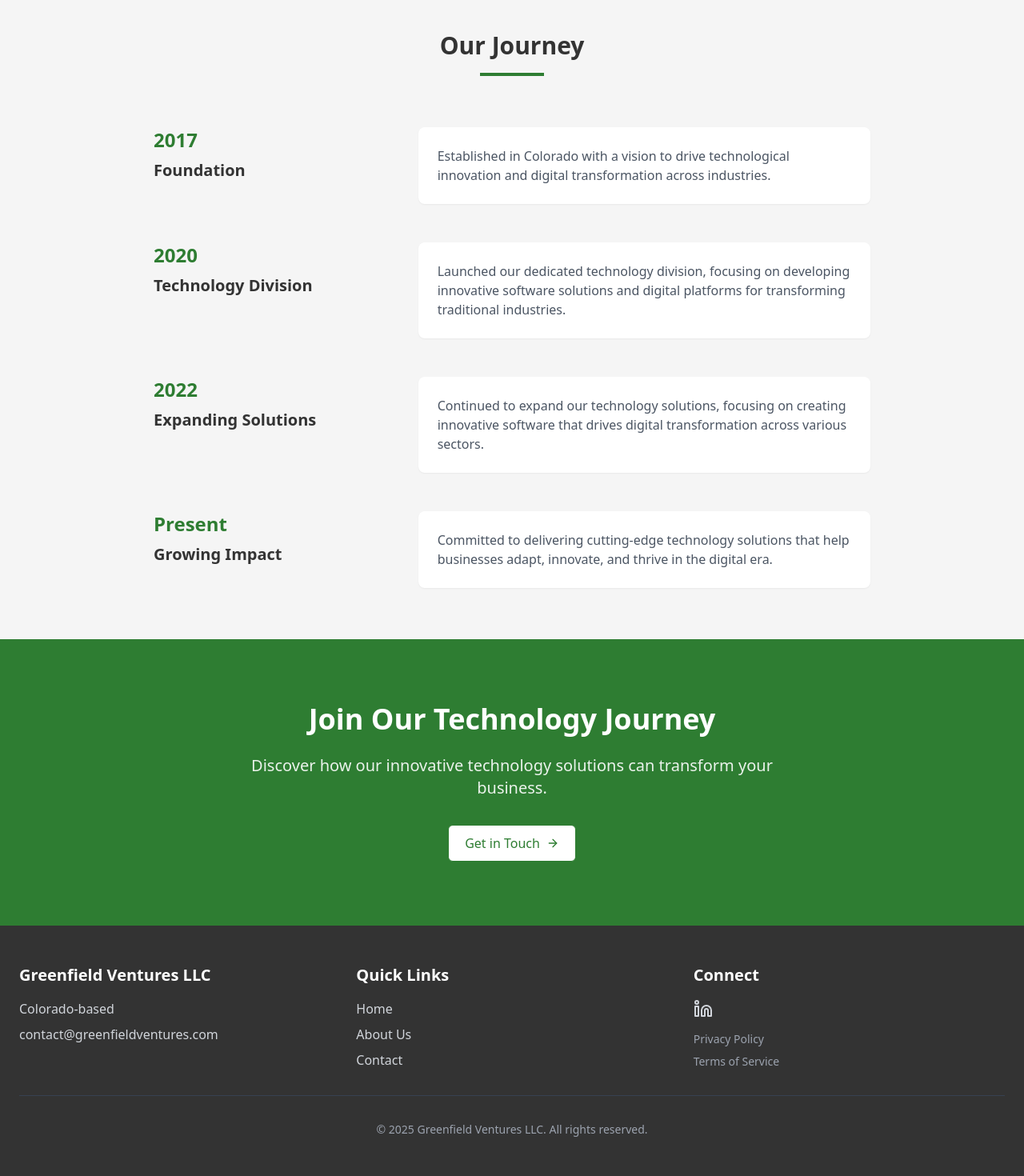
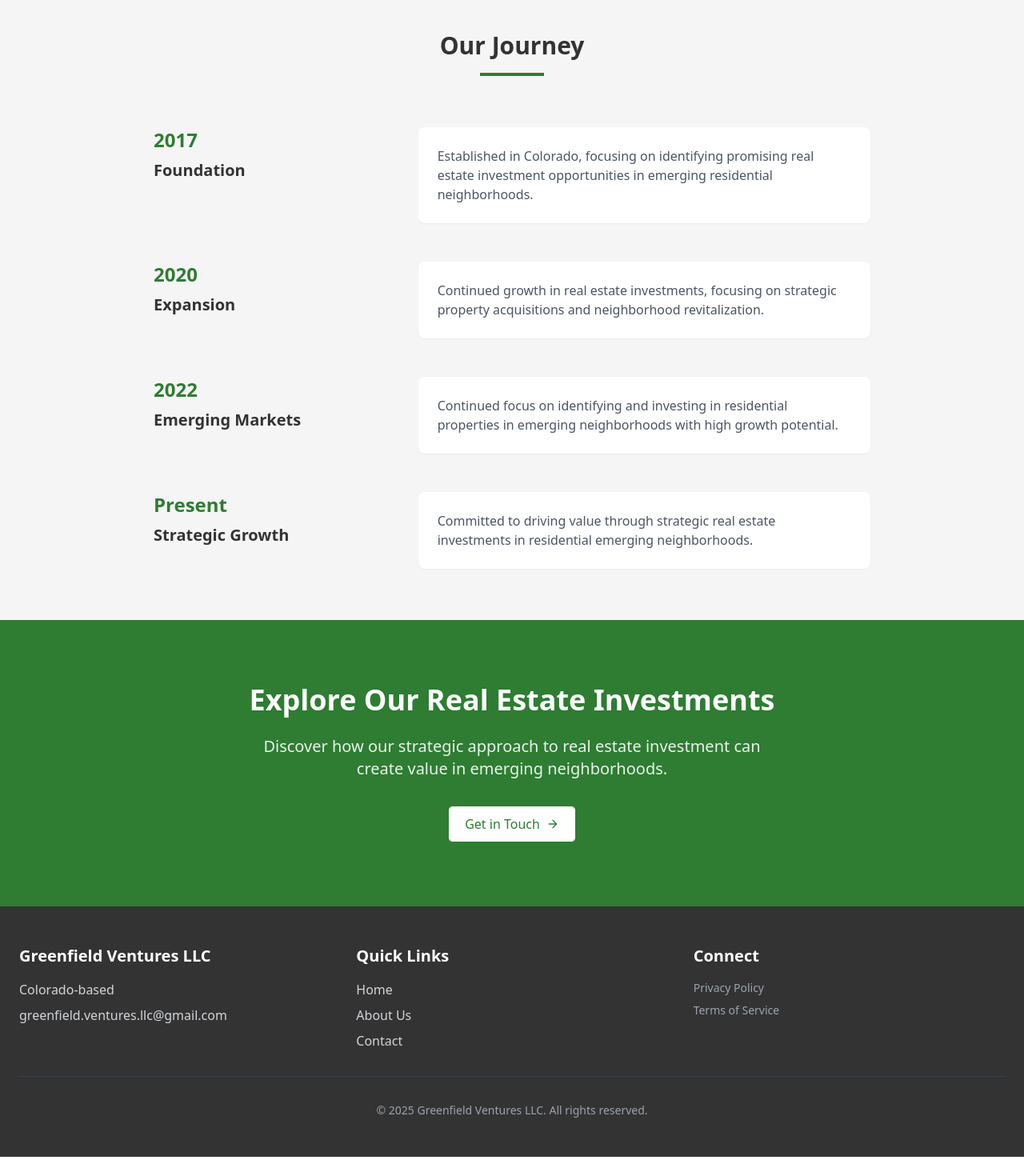
Before and after one commit to eligrinfeld/greenfield-ventures, a React (Vite) app: page /about in a window 1280 px wide. Shown: the part 1025-2495 px from the top of the page at 80% size. After the commit the page ends 2471 px from the top, so only its background shows below. Built offline with nearby package versions, Linux system fonts and the light colour scheme.

Commit message:
Refactor: Update contact and investment info
Update contact email, remove LinkedIn link, and modify investment focus description.

```diff
--- a/src/components/AboutSection.tsx
+++ b/src/components/AboutSection.tsx
@@ -10,7 +10,7 @@ const AboutSection = () => {
           <h2 className="text-3xl md:text-4xl font-bold text-darkgray mb-4">About Us</h2>
           <div className="w-20 h-1 bg-greenfield mx-auto mb-8"></div>
           <p className="text-gray-600 leading-relaxed mb-8 animate-fade-in">
-            Greenfield Ventures LLC is a Colorado-based firm founded in 2017, with a strong focus on developing and delivering cutting-edge technology solutions. In 2020, we launched our technology division, dedicated to creating innovative software and digital platforms that transform traditional industries.
+            Greenfield Ventures LLC is a Colorado-based real estate investment firm founded in 2017. We specialize in identifying and developing residential properties in emerging neighborhoods, driving value through strategic investments.
           </p>
           <Button to="/about" variant="secondary">
             Learn More <ArrowRight className="ml-2 h-4 w-4" />
@@ -23,23 +23,23 @@ const AboutSection = () => {
             <div className="text-greenfield font-bold text-xl mb-2">2017</div>
             <h3 className="text-xl font-semibold text-darkgray mb-3">Founded</h3>
             <p className="text-gray-600">
-              Established in Colorado with a mission to drive technological innovation and digital transformation.
+              Established in Colorado, focusing on identifying promising real estate investment opportunities in emerging residential neighborhoods.
             </p>
           </div>
 
           <div className="bg-lightgray p-8 rounded-lg shadow-sm transition-lift animate-fade-in" style={{ animationDelay: '0.2s' }}>
             <div className="text-greenfield font-bold text-xl mb-2">2020</div>
-            <h3 className="text-xl font-semibold text-darkgray mb-3">Technology Division</h3>
+            <h3 className="text-xl font-semibold text-darkgray mb-3">Strategic Growth</h3>
             <p className="text-gray-600">
-              Launched our dedicated technology division, focusing on developing innovative software solutions.
+              Expanded our real estate investment portfolio, focusing on strategic property acquisitions in up-and-coming areas.
             </p>
           </div>
 
           <div className="bg-lightgray p-8 rounded-lg shadow-sm transition-lift animate-fade-in" style={{ animationDelay: '0.4s' }}>
             <div className="text-greenfield font-bold text-xl mb-2">Present</div>
-            <h3 className="text-xl font-semibold text-darkgray mb-3">Growing Impact</h3>
+            <h3 className="text-xl font-semibold text-darkgray mb-3">Continued Expansion</h3>
             <p className="text-gray-600">
-              Continuing to develop and deliver technology solutions that drive digital transformation across industries.
+              Continuing to drive value through strategic investments in residential emerging neighborhoods across Colorado.
             </p>
           </div>
         </div>
--- a/src/components/Footer.tsx
+++ b/src/components/Footer.tsx
@@ -1,6 +1,5 @@
 
 import { Link } from "react-router-dom";
-import { Linkedin } from "lucide-react";
 
 const Footer = () => {
   const currentYear = new Date().getFullYear();
@@ -14,8 +13,8 @@ const Footer = () => {
             <h3 className="text-xl font-semibold mb-4 text-white">Greenfield Ventures LLC</h3>
             <p className="text-gray-300 mb-2">Colorado-based</p>
             <p className="text-gray-300">
-              <a href="mailto:contact@greenfieldventures.com" className="hover:text-greenfield-light transition-colors">
-                contact@greenfieldventures.com
+              <a href="mailto:greenfield.ventures.llc@gmail.com" className="hover:text-greenfield-light transition-colors">
+                greenfield.ventures.llc@gmail.com
               </a>
             </p>
           </div>
@@ -45,17 +44,6 @@ const Footer = () => {
           {/* Connect */}
           <div>
             <h3 className="text-xl font-semibold mb-4 text-white">Connect</h3>
-            <div className="flex space-x-4 mb-4">
-              <a
-                href="https://linkedin.com"
-                target="_blank"
-                rel="noopener noreferrer"
-                className="text-gray-300 hover:text-greenfield-light transition-colors"
-                aria-label="LinkedIn"
-              >
-                <Linkedin size={24} />
-              </a>
-            </div>
             <div className="text-sm text-gray-400 space-y-2">
               <Link to="/privacy" className="hover:text-gray-300 transition-colors block">
                 Privacy Policy
--- a/src/pages/About.tsx
+++ b/src/pages/About.tsx
@@ -21,10 +21,10 @@ const About = () => {
             <div className="animate-slide-in-right">
               <h2 className="text-3xl font-bold text-darkgray mb-6">Our Mission</h2>
               <p className="text-gray-600 mb-4 leading-relaxed">
-                Founded in 2017, Greenfield Ventures LLC is a Colorado-based technology firm dedicated to developing and delivering innovative software solutions. In 2020, we launched our technology division, focusing on creating digital platforms that transform traditional industries.
+                Founded in 2017, Greenfield Ventures LLC is a Colorado-based real estate investment firm. We focus on identifying and developing residential properties in emerging neighborhoods, driving value through strategic investments.
               </p>
               <p className="text-gray-600 mb-6 leading-relaxed">
-                Our approach is rooted in technical excellence, market understanding, and a commitment to driving digital transformation through cutting-edge technology solutions.
+                Established in Colorado with a mission to drive technological innovation in real estate, we specialize in identifying and revitalizing residential properties in up-and-coming neighborhoods.
               </p>
               <Button to="/contact">
                 Contact Us <ArrowRight className="ml-2 h-4 w-4" />
@@ -62,7 +62,7 @@ const About = () => {
                 <div className="md:w-2/3 md:pl-8 mt-4 md:mt-0">
                   <div className="bg-white p-6 rounded-lg shadow-sm">
                     <p className="text-gray-600">
-                      Established in Colorado with a vision to drive technological innovation and digital transformation across industries.
+                      Established in Colorado, focusing on identifying promising real estate investment opportunities in emerging residential neighborhoods.
                     </p>
                   </div>
                 </div>
@@ -71,12 +71,12 @@ const About = () => {
               <div className="flex flex-col md:flex-row animate-fade-in">
                 <div className="md:w-1/3">
                   <div className="font-bold text-2xl text-greenfield mb-2">2020</div>
-                  <h3 className="text-xl font-semibold text-darkgray">Technology Division</h3>
+                  <h3 className="text-xl font-semibold text-darkgray">Expansion</h3>
                 </div>
                 <div className="md:w-2/3 md:pl-8 mt-4 md:mt-0">
                   <div className="bg-white p-6 rounded-lg shadow-sm">
                     <p className="text-gray-600">
-                      Launched our dedicated technology division, focusing on developing innovative software solutions and digital platforms for transforming traditional industries.
+                      Continued growth in real estate investments, focusing on strategic property acquisitions and neighborhood revitalization.
                     </p>
                   </div>
                 </div>
@@ -85,12 +85,12 @@ const About = () => {
               <div className="flex flex-col md:flex-row animate-fade-in">
                 <div className="md:w-1/3">
                   <div className="font-bold text-2xl text-greenfield mb-2">2022</div>
-                  <h3 className="text-xl font-semibold text-darkgray">Expanding Solutions</h3>
+                  <h3 className="text-xl font-semibold text-darkgray">Emerging Markets</h3>
                 </div>
                 <div className="md:w-2/3 md:pl-8 mt-4 md:mt-0">
                   <div className="bg-white p-6 rounded-lg shadow-sm">
                     <p className="text-gray-600">
-                      Continued to expand our technology solutions, focusing on creating innovative software that drives digital transformation across various sectors.
+                      Continued focus on identifying and investing in residential properties in emerging neighborhoods with high growth potential.
                     </p>
                   </div>
                 </div>
@@ -99,12 +99,12 @@ const About = () => {
               <div className="flex flex-col md:flex-row animate-fade-in">
                 <div className="md:w-1/3">
                   <div className="font-bold text-2xl text-greenfield mb-2">Present</div>
-                  <h3 className="text-xl font-semibold text-darkgray">Growing Impact</h3>
+                  <h3 className="text-xl font-semibold text-darkgray">Strategic Growth</h3>
                 </div>
                 <div className="md:w-2/3 md:pl-8 mt-4 md:mt-0">
                   <div className="bg-white p-6 rounded-lg shadow-sm">
                     <p className="text-gray-600">
-                      Committed to delivering cutting-edge technology solutions that help businesses adapt, innovate, and thrive in the digital era.
+                      Committed to driving value through strategic real estate investments in residential emerging neighborhoods.
                     </p>
                   </div>
                 </div>
@@ -117,9 +117,9 @@ const About = () => {
       {/* CTA Section */}
       <section className="py-20 bg-greenfield text-white">
         <div className="container mx-auto px-4 md:px-6 text-center">
-          <h2 className="text-3xl md:text-4xl font-bold mb-6">Join Our Technology Journey</h2>
+          <h2 className="text-3xl md:text-4xl font-bold mb-6">Explore Our Real Estate Investments</h2>
           <p className="text-xl text-white/90 mb-8 max-w-2xl mx-auto">
-            Discover how our innovative technology solutions can transform your business.
+            Discover how our strategic approach to real estate investment can create value in emerging neighborhoods.
           </p>
           <Button
             to="/contact"
```
